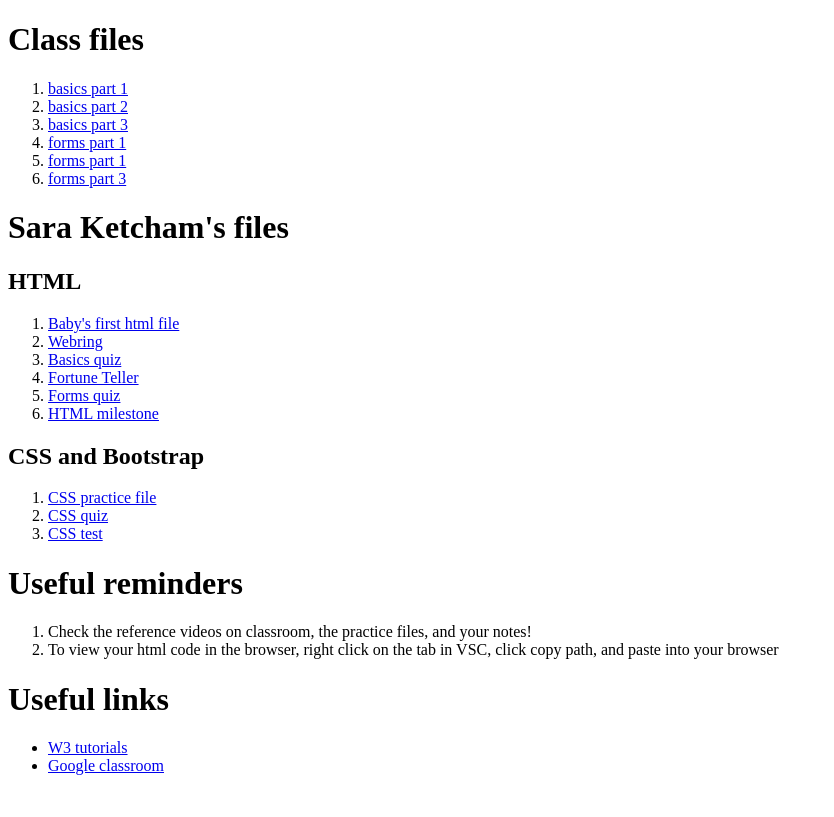
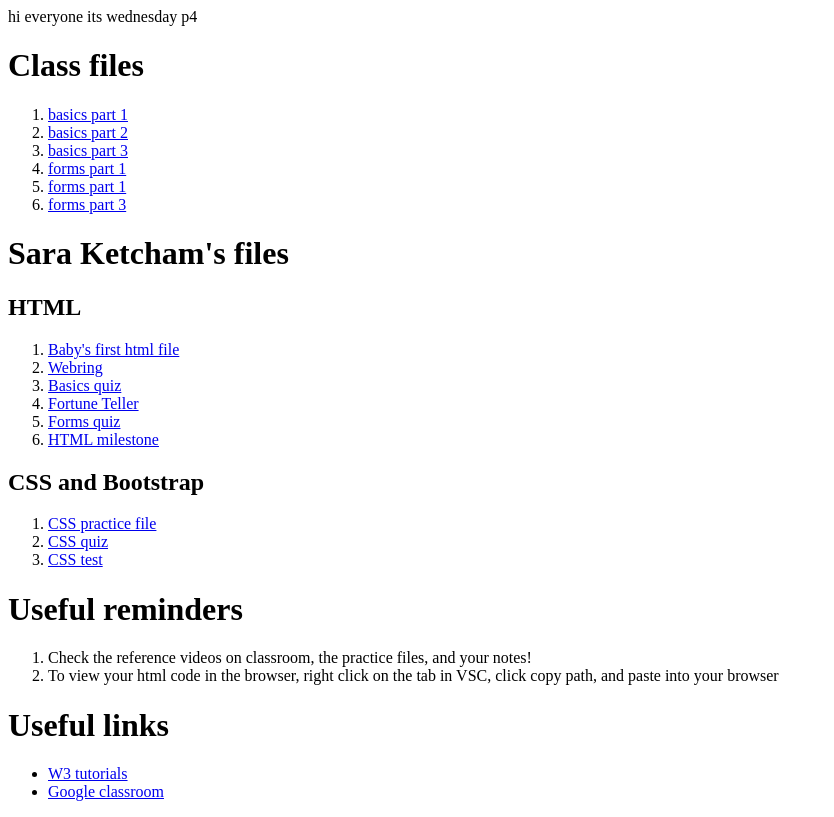
Before and after one commit to victorzhh/CapstoneTeachingFiles, a plain HTML site: page index.html in a window 1280 px wide. Shown: the whole page, without its empty margins (0-834 px from the left). Drawn offline with Linux system fonts and the light colour scheme.

Commit message:
added p4 message

```diff
--- a/index.html
+++ b/index.html
@@ -6,7 +6,7 @@
     <title>My Folder Directory Homepage - Sara Ketcham</title>
 </head>
 <body>
-
+hi everyone its wednesday p4
    <h1>Class files</h1>
         <ol>
             <li><a href="basicspart1.html">basics part 1</a></li>
```
Also changed, not shown: basicspart1.html (+5 -2 lines).
